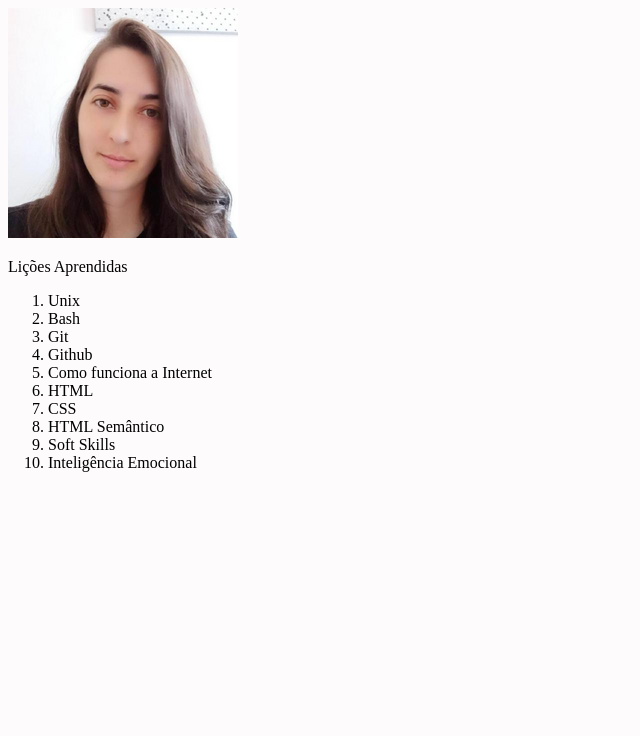
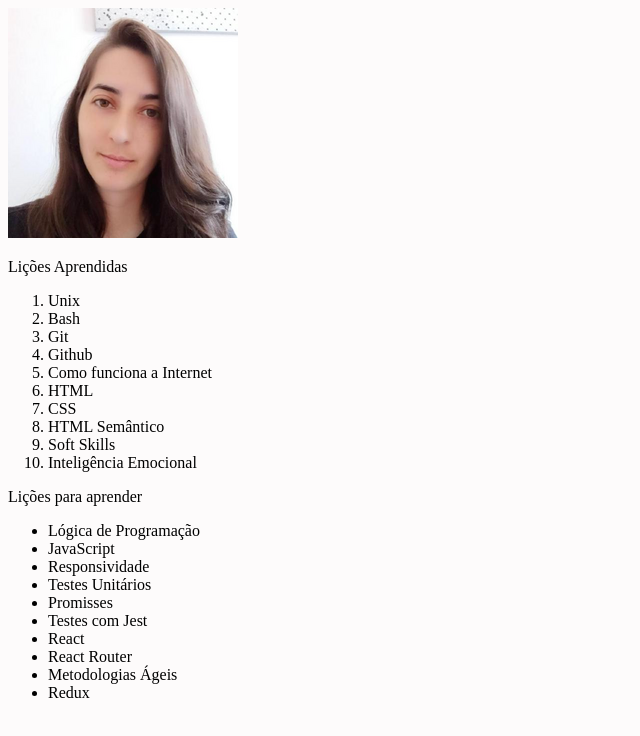
Before and after one commit to uetiari/trybe-lesson-learned, a website: page index.html in a window 1280 px wide. Shown: the whole page, without its empty margins (0-640 px from the left). Drawn offline with Linux system fonts and the light colour scheme.

Commit message:
Requisito #5

```diff
--- a/index.html
+++ b/index.html
@@ -26,6 +26,19 @@
             <li>Soft Skills</li>
             <li>Inteligência Emocional</li>
         </ol>
+        <p>Lições para aprender</p>
+        <ul id="licoes_a_aprender">
+            <li>Lógica de Programação</li>
+            <li>JavaScript</li>
+            <li>Responsividade</li>
+            <li>Testes Unitários</li>
+            <li>Promisses</li>
+            <li>Testes com Jest</li>
+            <li>React</li>
+            <li>React Router</li>
+            <li>Metodologias Ágeis</li>
+            <li>Redux</li>
+        </ul>
     </main>
 
 </body>
```
